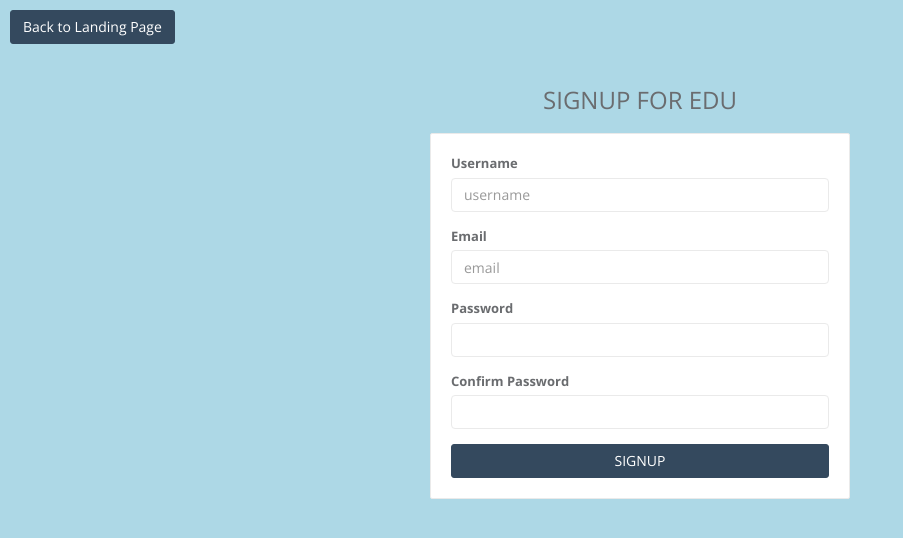
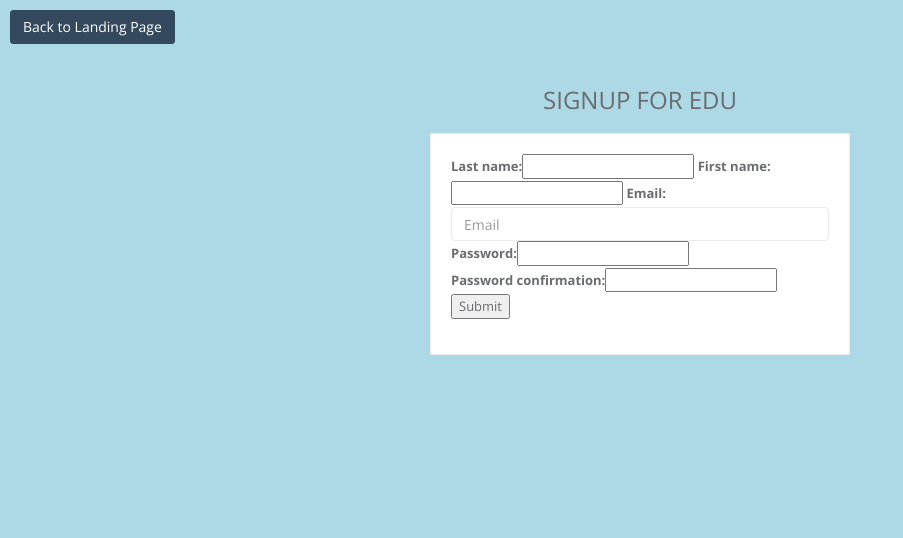
Before and after one commit to danielzhangyihao/edu, a Django app: template edu/templates/signup.html in a window 1280 px wide. Shown: the top 538 px of the page, without its empty margins (0-903 px from the left). Run offline with Django 3.2, Linux system fonts and the light colour scheme; the template is opened without the code that fills it: values that come from a table or form of the project are taken from there, others are empty; some libraries are stand-ins or nearby versions.

Commit message:
use django form in signup.html

```diff
--- a/edu/templates/signup.html
+++ b/edu/templates/signup.html
@@ -36,24 +36,14 @@
             </div>
             <div class="hpanel">
                 <div class="panel-body">
+                <div class="form-group">
                     <form id="loginForm" method="post">
-                        <div class="form-group">
-                            <label class="control-label" for="username">Username</label>
-                            <input type="text" placeholder="username" title="Please enter you username" required="" value="" name="username" id="username" class="form-control">
-                        </div>
-                        <div class="form-group">
-                            <label class="control-label" for="email">Email</label>
-                            <input type="text" placeholder="email" title="Please enter you email" required="" value="" name="username" id="username" class="form-control">
-                        </div>
-                        <div class="form-group">
-                            <label class="control-label" for="password">Password</label>
-                            <input type="password" title="Please enter your password" required="" value="" name="password" id="password" class="form-control">
-                        </div>
-                        <div class="form-group">
-                            <label class="control-label" for="confirm-password">Confirm Password</label>
-                            <input type="confirm-password" title="Please confirm your password" required="" value="" name="confirm-password" id="confirm-password" class="form-control">
-                        </div>
-                        <button class="btn btn-primary btn-block">SIGNUP</button>
+                        <form action="/signup/" method="post">
+                        {% csrf_token %}
+                        {{ registration_form }}
+                        <input type="submit" value="Submit" />
+                        </form>
+                    </div>
                     </form>
                 </div>
             </div>
--- a/edu/templates/signup2.html
+++ /dev/null
@@ -1,5 +0,0 @@
-<form action="/signup/" method="post">
-    {% csrf_token %}
-    {{ registration_form }}
-    <input type="submit" value="Submit" />
-</form>
--- a/edu/urls.py
+++ b/edu/urls.py
@@ -22,6 +22,7 @@ urlpatterns = [
 	url(r'^user/', include('user.urls')),
 	url(r'^signup/', user_views.register, name='signup'),
     url(r'^signin/', user_views.signin, name='signin'),
+    url(r'^signout/', user_views.signout, name='signout'),
     url(r'^login/', user_views.login, name='login'),
     url(r'^admin/', admin.site.urls),
     url(r'^$',
--- a/user/views.py
+++ b/user/views.py
@@ -31,7 +31,7 @@ def register(request):
             return redirect('/home/')
         else:
             registration_form = form #Display form with error messages (incorrect fields, etc)
-    return render(request, 'signup2.html', locals())
+    return render(request, 'signup.html', locals())
 
 #def activate(request):
 
@@ -52,11 +52,11 @@ def signin(request):
                 return redirect('/home/')
         else:
             signin_form = form
-    return render(request, 'signin.html', locals())
+    return render(request, 'login.html', locals())
 
 def signout(request):
     logout(request)
-    redirect('/home/')
+    return redirect('/home/')
 
 def generate_activation_key(username):
     chars = 'abcdefghijklmnopqrstuvwxyz0123456789!@#$%^&*(-_=+)'
```
